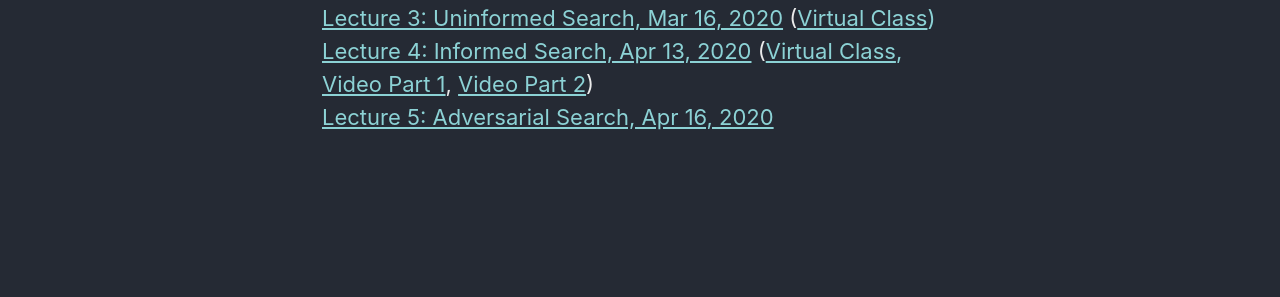
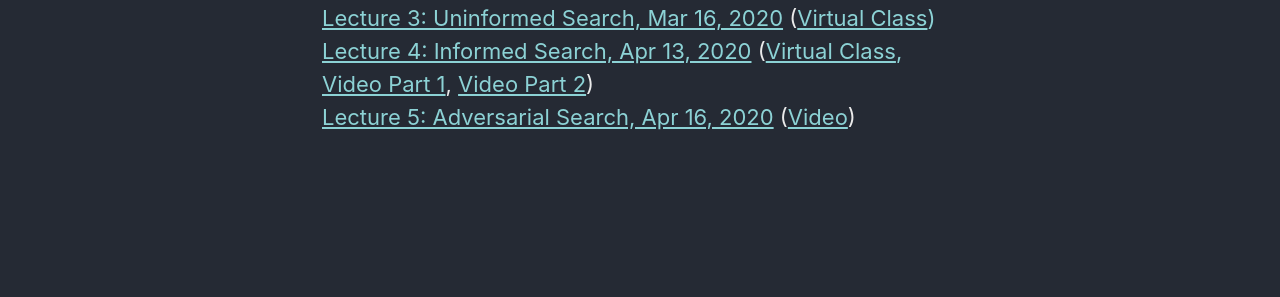
Before and after one commit to yawgmoth/CI-0129, a Jekyll site: the page built from _pages/slides.html, in a window 1280 px wide. Shown: the part 227-524 px from the top of the page. Built offline with Jekyll 4.4.1, drawn with Linux system fonts in a browser that asks for light colours; cached includes are drawn as plain includes; nearby versions of some CDN libraries.

Commit message:
add video link to class 16/4

```diff
--- a/_pages/slides.html
+++ b/_pages/slides.html
@@ -12,4 +12,4 @@
 <a href="lecture2.html">Lecture 2: Intelligent Agents, Mar 12, 2020</a>  (<a href="https://www.youtube.com/watch?v=Zqlb_Ouynaw">Video<a/>)<br/>
 <a href="lecture3.html">Lecture 3: Uninformed Search, Mar 16, 2020</a> (<a href="/CI-0129/classes/class3.html">Virtual Class<a/>)<br/>
 <a href="lecture4.html">Lecture 4: Informed Search, Apr 13, 2020</a> (<a href="/CI-0129/classes/class3.html">Virtual Class<a/>, <a href="https://www.youtube.com/watch?v=012MT83q6GY">Video Part 1</a>, <a href="https://www.youtube.com/watch?v=YuIMTVbvvXA">Video Part 2</a>)<br/>
-<a href="lecture5.html">Lecture 5: Adversarial Search, Apr 16, 2020</a>
+<a href="lecture5.html">Lecture 5: Adversarial Search, Apr 16, 2020</a> (<a href="https://www.youtube.com/watch?v=JpZCXLE2u20">Video</a>)
```
